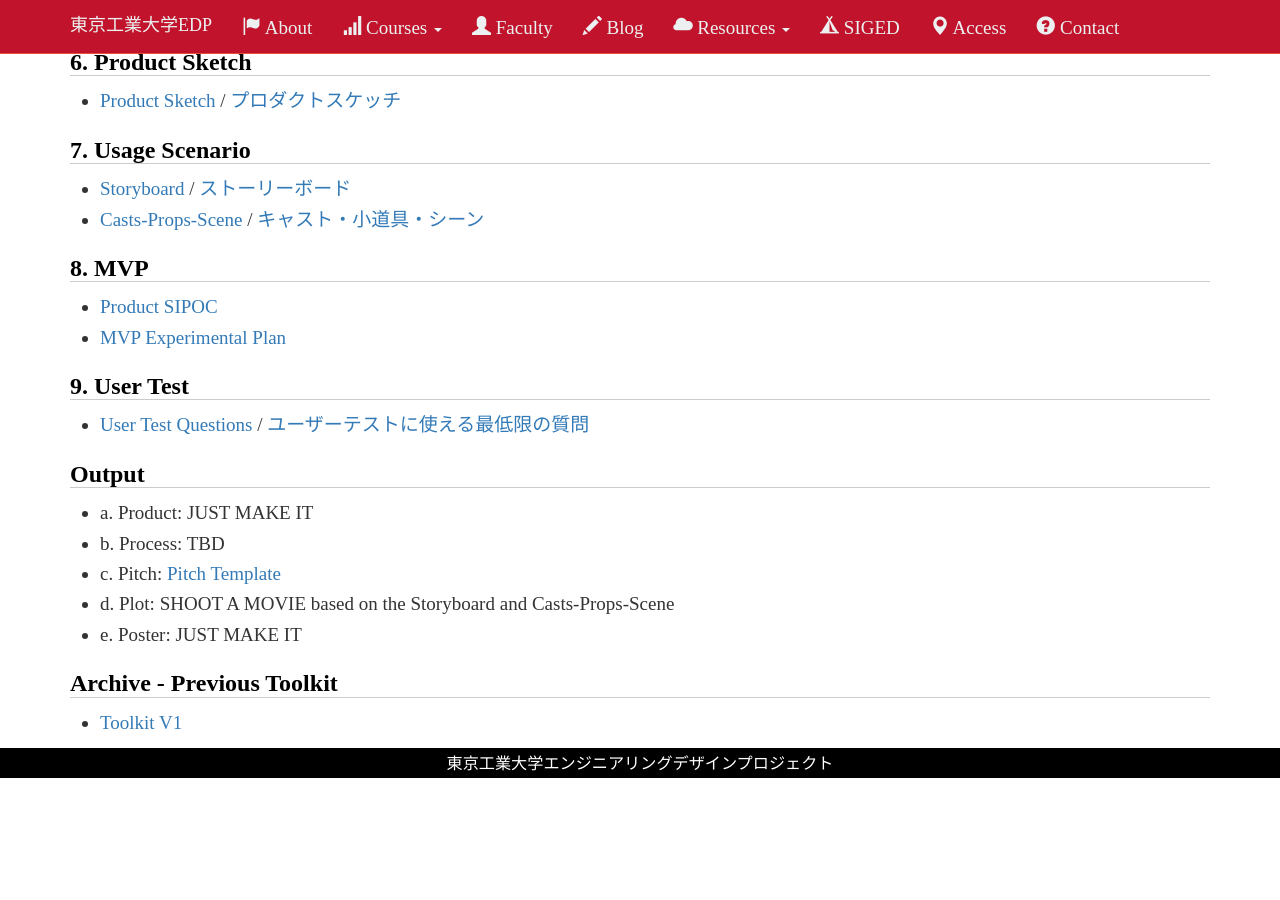
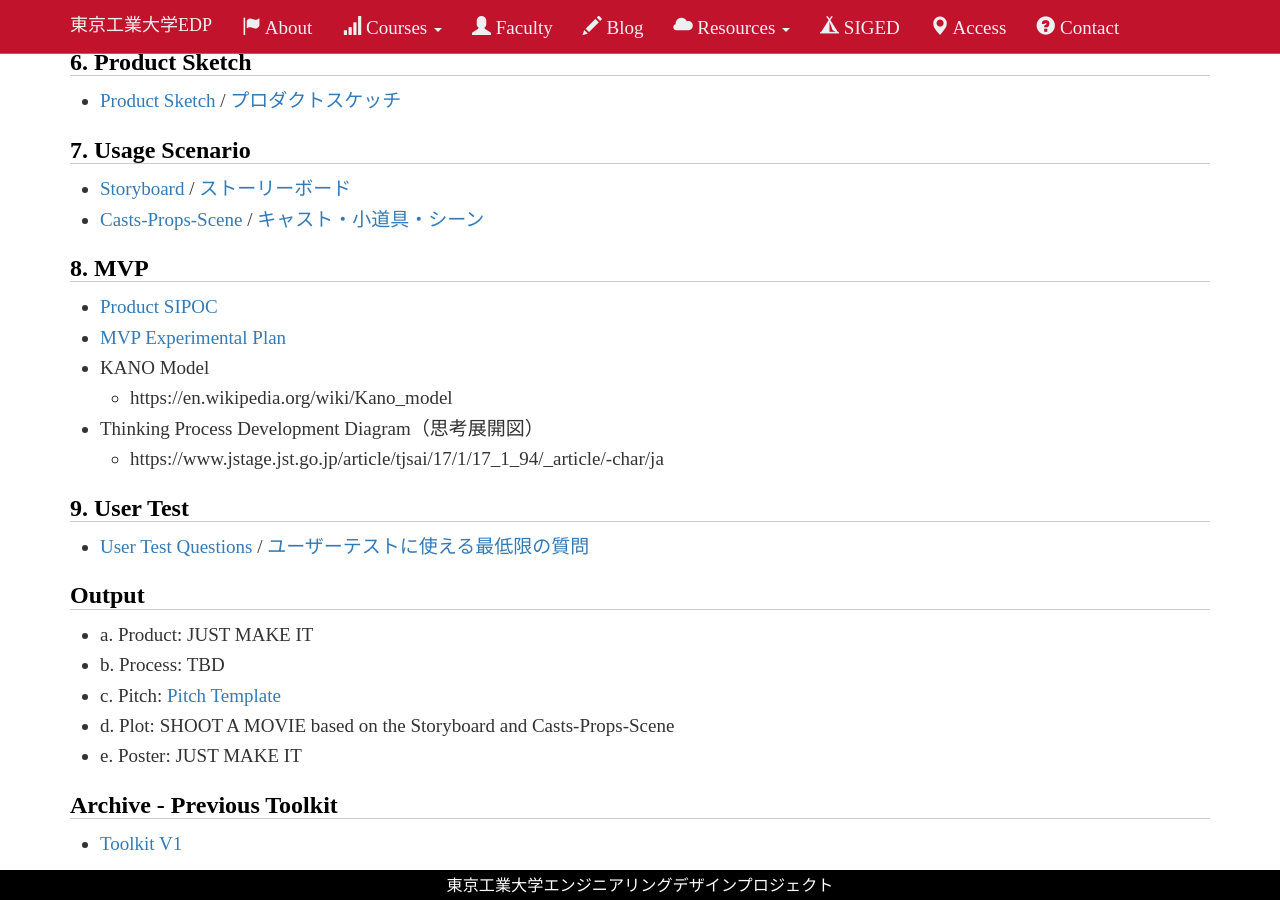
Before and after one commit to titech-edp/titech-edp.github.io, a Jekyll site: the page built from toolkit/index.md, in a window 1280 px wide and 900 px high, scrolled down 1380 px. Built offline with Jekyll 4.4.1, drawn with Linux system fonts in a browser that asks for light colours; nearby versions of some CDN libraries; library files that are not in the unit come from our copies; before the commit the page ends 2158 px from its top, so only the background shows below that.

Commit message:
Add two items

```diff
--- a/toolkit/index.md
+++ b/toolkit/index.md
@@ -43,6 +43,10 @@ title: EDP Toolkit
 
 - [Product SIPOC](sipoc.pdf)
 - [MVP Experimental Plan](mvp-plan.pdf)
+- KANO Model
+  - https://en.wikipedia.org/wiki/Kano_model
+- Thinking Process Development Diagram（思考展開図）
+  - https://www.jstage.jst.go.jp/article/tjsai/17/1/17_1_94/_article/-char/ja
 
 ## 9. User Test
 
```
